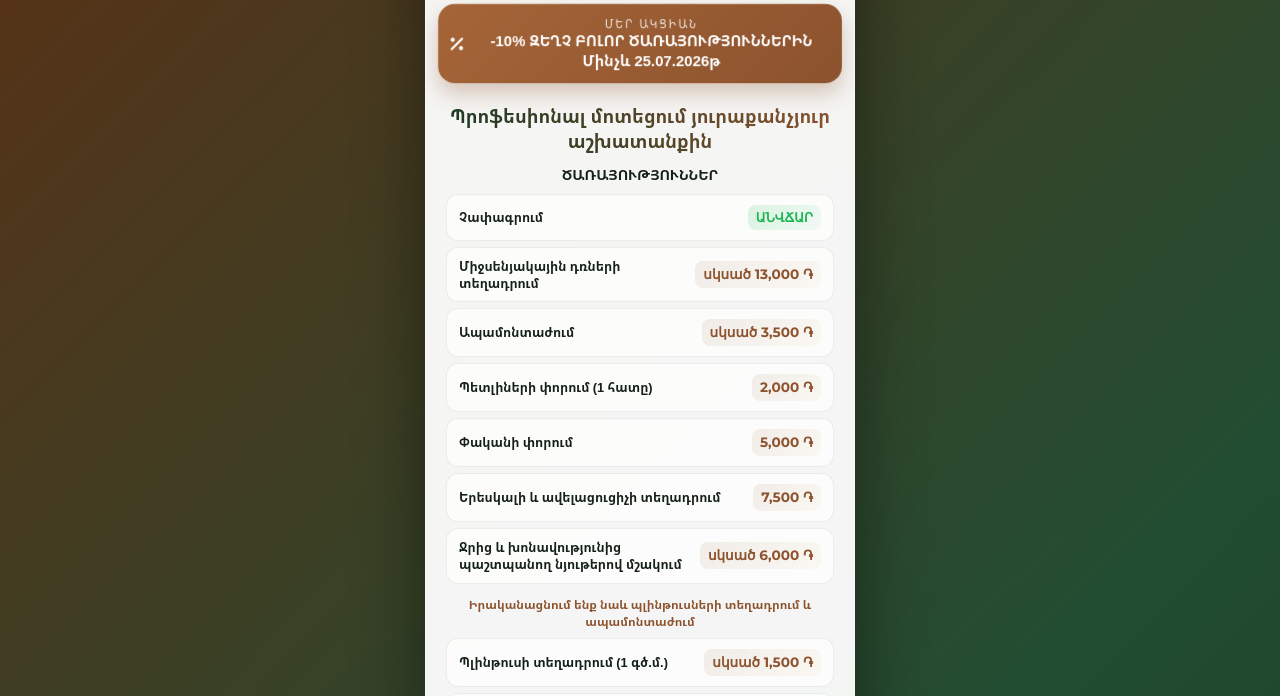
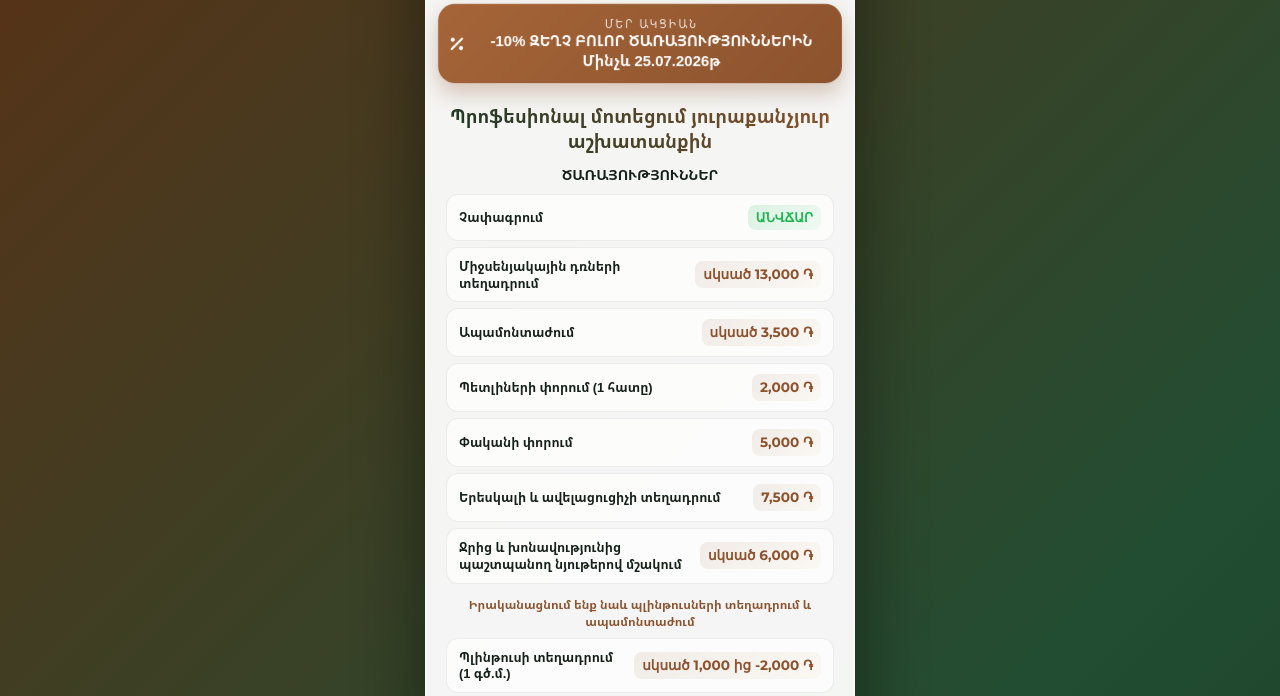
Before and after one commit to Kirito1973/Treecompany, a plain HTML site: page index.html in a window 1280 px wide. Shown: the part 226-922 px from the top of the page. Drawn offline with Linux system fonts and the light colour scheme.

Commit message:
Modify plinth installation price in index.html
Updated the price range for plinth installation service.

```diff
--- a/index.html
+++ b/index.html
@@ -424,7 +424,7 @@
                 <div class="service-item"><span class="service-name" data-i18n="s7_name">Ջրից և խոնավությունից պաշտպանող նյութերով մշակում</span><span class="service-price" data-i18n="s7_price">սկսած 6,000 ֏</span></div>
 
                 <div class="service-subheading" data-i18n="subheading">Իրականացնում ենք նաև պլինթուսների տեղադրում և ապամոնտաժում</div>
-                <div class="service-item"><span class="service-name" data-i18n="s8_name">Պլինթուսի տեղադրում (1 գծ.մ.)</span><span class="service-price" data-i18n="s8_price">սկսած 1,500 ֏</span></div>
+                <div class="service-item"><span class="service-name" data-i18n="s8_name">Պլինթուսի տեղադրում (1 գծ.մ.)</span><span class="service-price" data-i18n="s8_price">սկսած 1,000 ից -2,000 ֏</span></div>
                 <div class="service-item"><span class="service-name" data-i18n="s9_name">Պլինթուսի ապամոնտաժում (1 գծ.մ.)</span><span class="service-price" data-i18n="s9_price">300 ֏</span></div>
             </div>
             <p class="info-note" data-i18n="info_note">* Մանրամասների համար կարող եք կապ հաստատել մեզ հետ ձեզ համար հարմար տարբերակով</p>
```
